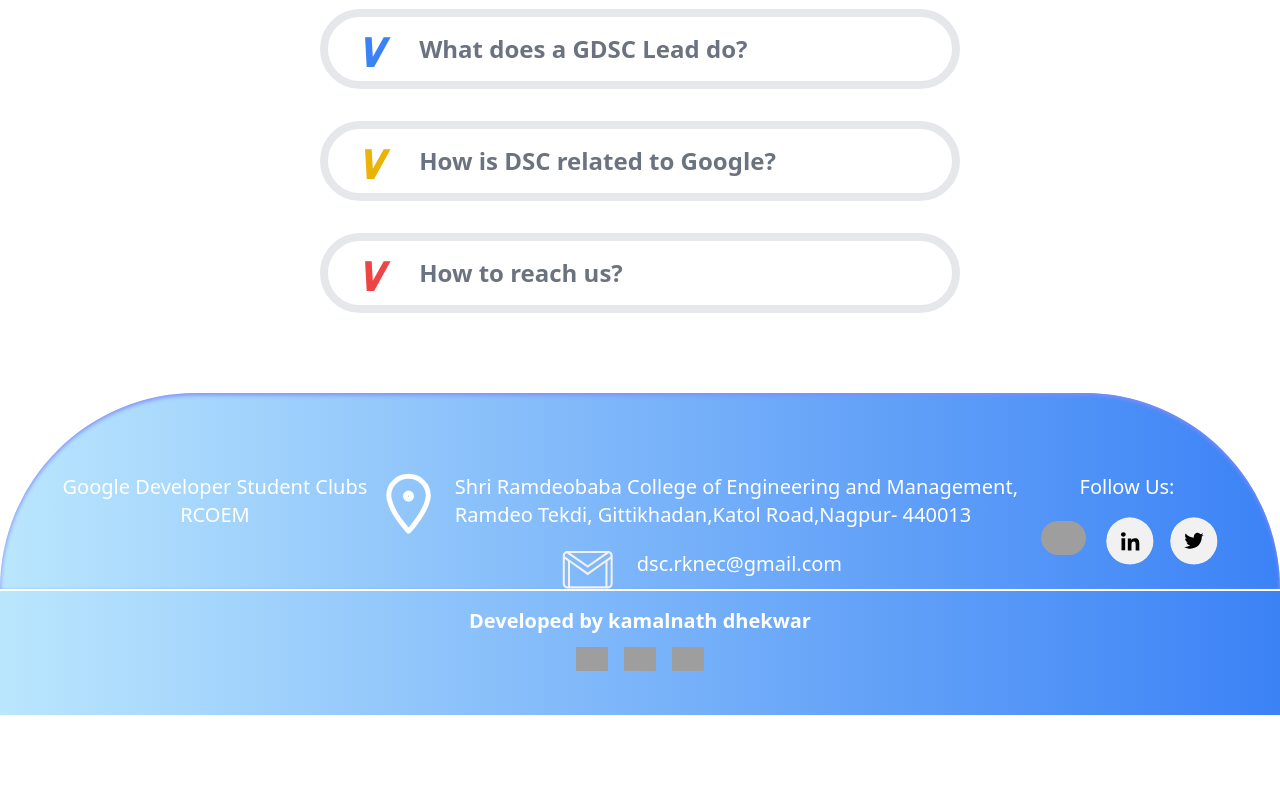
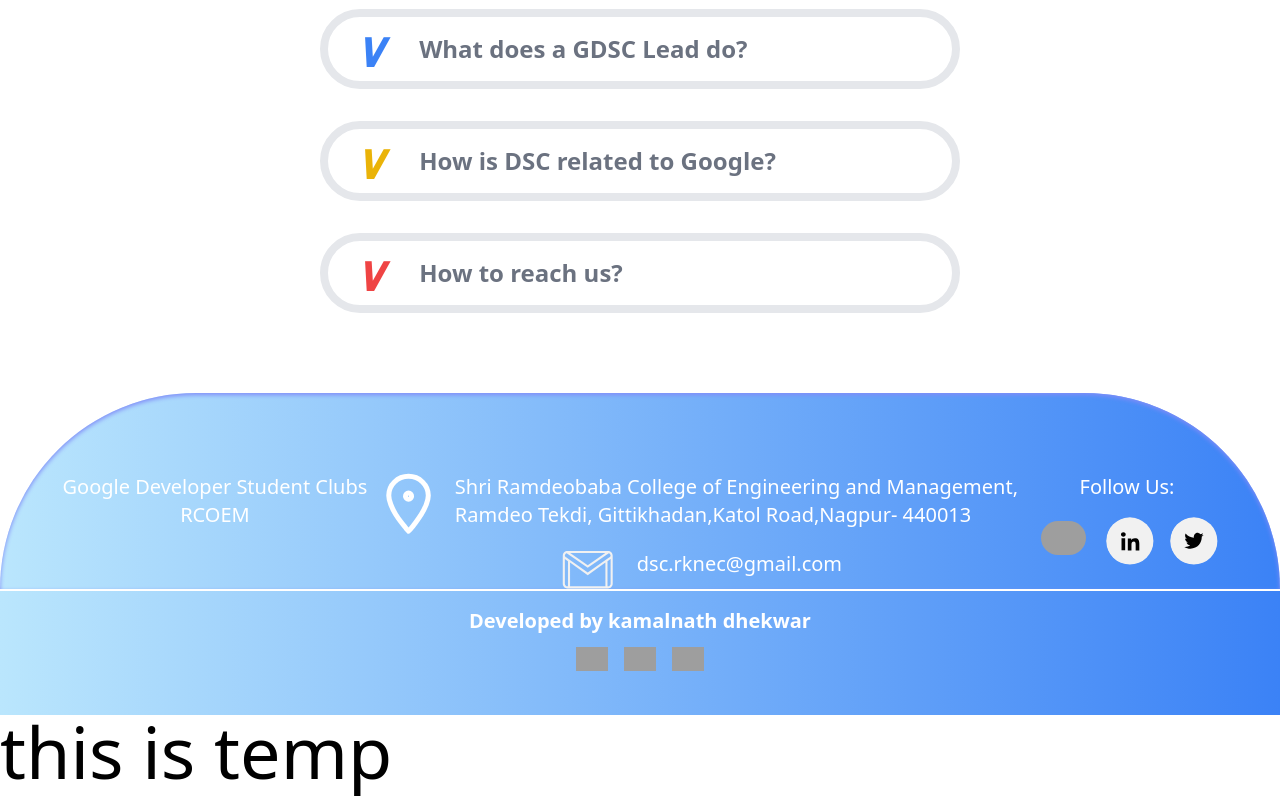
Before and after one commit to kamalnathdhekwar/GDSC_task, a plain HTML site: page src/index.html in a window 1280 px wide. Shown: the part 3305-4105 px from the top of the page. Before the commit the page ends 4020 px from the top, so only its background shows below. Drawn offline with nearby package versions, Linux system fonts and the light colour scheme; grey boxes are pictures that could not be loaded.

Commit message:
home belo foot

```diff
--- a/src/index.html
+++ b/src/index.html
@@ -415,7 +415,9 @@
       </footer>
       <!-- footer code ended-->
 
-
+      <div class="temp">
+        <h1 class="text-7xl">this is temp </h1>
+      </div>
 
 
    </div>
```
